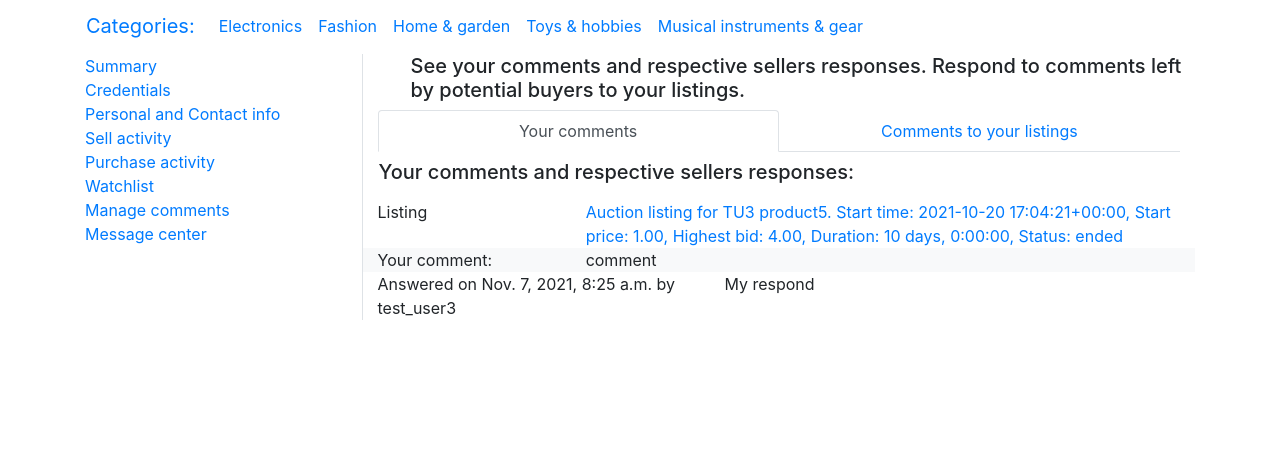
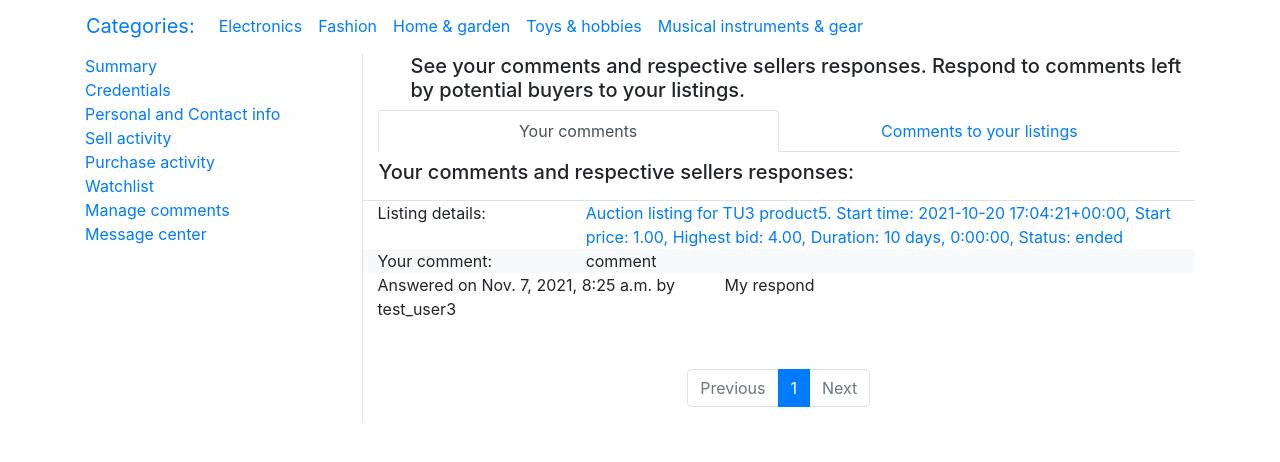
Before and after one commit to muhoed/cs50_web_python, a Django app: page /account/1/comments/ in a window 1280 px wide. Shown: the part 189-651 px from the top of the page. Run offline with Django 3.2, Linux system fonts and the light colour scheme; a user stored in the database is signed in; data comes from the database, SQL or seed files in the repository; both versions use the stored data as it was after the commit; some libraries are stand-ins or nearby versions.

Commit message:
pagination in managecommentsview tabs - in-progress

```diff
--- a/commerce/auctions/templates/auctions/account/comments/comments.html
+++ b/commerce/auctions/templates/auctions/account/comments/comments.html
@@ -20,11 +20,10 @@
 				<div class="row" id="tab-header">
 					<h5 class="ml-3">Your comments and respective sellers responses:</h5>
 				</div>
-				{% for comment in comment_list %}
-				{% if comment.author == user %}
-					<div class="mt-2 row">
+				{% for comment in left_comment_list %}
+					<div class="mt-2 row border border-top-1 border-right-0 border-bottom-0 border-left-0">
 						<div class="col-md-3">
-							Listing
+							Listing details:
 						</div>
 						<div class="col-md-9">
 							<a href="{% url 'auctions:listing' comment.listing.pk %}">{{ comment.listing }}</a>
@@ -48,18 +47,58 @@
 						</div>
 					</div>
 					{% endfor %}
-				{% endif %}
 				{% endfor %}
+				<div class="mt-5 row justify-content-center">
+				  <nav aria-label="...">
+					<ul class="pagination">
+
+					  {% if left_comment_page_obj.has_previous %}
+						<li class="page-item">
+						  <a href="?page={{ left_comment_page_obj.previous_page_number }}" class="page-link">Previous</a>
+						</li>
+						<li>
+						  <a class="page-link" href="?page={{ left_comment_page_obj.previous_page_number }}">
+							{{ left_comment_page_obj.previous_page_number }}
+						  </a>
+						</li>
+					  {% else %}
+						<li class="page-item disabled">
+						  <span class="page-link">Previous</span>
+						</li>
+					  {% endif %}
+
+					  <li class="page-item active">
+						<span class="page-link">{{ left_comment_page_obj.number }}</span>
+					  </li>
+
+					  {% if left_comment_page_obj.has_next %}
+						<li class="page-item">
+						  <a class="page-link" href="?page={{ left_comment_page_obj.next_page_number }}">
+							{{ left_comment_page_obj.next_page_number }}
+						  </a>
+						</li>
+						<li class="page-item ">
+						  <a class="page-link" href="?page={{ left_comment_page_obj.next_page_number }}">Next</a>
+						</li>
+					  {% else %}
+						<li class="page-item disabled">
+						  <span class="page-link">Next</span>
+						</li>
+					  {% endif %}
+
+					</ul>
+				  </nav>
+				</div>
 			</div>
 			<div class="tab-pane mt-2" id="toyou">
 				<div class="row" id="tab-header">
 					<h5 class="ml-3">Comments left to your listings:</h5>
 				</div>
-				{% for comment in comment_list %}
+				{% for comment in received_comment_list %}
 				{% if comment.author != user %}
-					<div class="mt-2 row">
+					<div class="mt-2 row border border-top-1 border-right-0 border-bottom-0 border-left-0">
 						<div class="col-md-5">
-							Listing
+							Listing details:
 						</div>
 						<div class="col-md-7">
 							<a href="{% url 'auctions:update_listing' user_pk=user.pk pk=comment.listing.pk %}">{{ comment.listing }}</a>
@@ -86,6 +125,47 @@
 					<a href="{% url 'auctions:answer_comment' user.pk comment.pk %}"><button class="btn btn-primary">Respond</button></a>
 				{% endif %}
 				{% endfor %}
+				<div class="mt-5 row justify-content-center">
+				  <nav aria-label="...">
+					<ul class="pagination">
+
+					  {% if received_comment_page_obj.has_previous %}
+						<li class="page-item">
+						  <a href="?page={{ received_comment_page_obj.previous_page_number }}" class="page-link">Previous</a>
+						</li>
+						<li>
+						  <a class="page-link" href="?page={{ received_comment_page_obj.previous_page_number }}">
+							{{ received_comment_page_obj.previous_page_number }}
+						  </a>
+						</li>
+					  {% else %}
+						<li class="page-item disabled">
+						  <span class="page-link">Previous</span>
+						</li>
+					  {% endif %}
+
+					  <li class="page-item active">
+						<span class="page-link">{{ received_comment_page_obj.number }}</span>
+					  </li>
+
+					  {% if received_comment_page_obj.has_next %}
+						<li class="page-item">
+						  <a class="page-link" href="?page={{ received_comment_page_obj.next_page_number }}">
+							{{ received_comment_page_obj.next_page_number }}
+						  </a>
+						</li>
+						<li class="page-item ">
+						  <a class="page-link" href="?page={{ received_comment_page_obj.next_page_number }}">Next</a>
+						</li>
+					  {% else %}
+						<li class="page-item disabled">
+						  <span class="page-link">Next</span>
+						</li>
+					  {% endif %}
+
+					</ul>
+				  </nav>
+				</div>
 			</div>
 		</div>
 	</div>
--- a/commerce/auctions/views.py
+++ b/commerce/auctions/views.py
@@ -29,6 +29,7 @@ from django.views.generic.edit import FormView, CreateView, UpdateView, DeleteVi
 from django.views.decorators.cache import never_cache
 from django.core.exceptions import ImproperlyConfigured, ValidationError
 from django.template import loader
+from django.core.paginator import Paginator
 
 from .models import *
 from .forms import *
@@ -998,7 +999,25 @@ class ManageCommentsView(LoginRequiredMixin, CorrectUserTestMixin, ListView):
     """
     Displays comments to listings of current user and comments current user left on others listings.
     """
-    paginate_by = 10
+    page_size_num = 10
+
+    def get_context_data(self, **kwargs):
+        context = super().get_context_data(**kwargs)
+
+        # prepare data for pagination per list
+        queryset = self.get_queryset()
+        for key, value in queryset.items():
+            self.page_kwarg = key + "_page"
+            paginator, page, qset, is_paginated = self.paginate_queryset(value, self.page_size_num)
+            ctx = {
+                key + '_paginator': paginator,
+                key + '_page_obj': page,
+                key + '_is_paginated': is_paginated,
+                key + '_list': qset
+            }
+            context.update(ctx)
+
+        return context
 
     def dispatch(self, *args, **kwargs):
         if 'user_pk' not in kwargs:
@@ -1008,8 +1027,33 @@ class ManageCommentsView(LoginRequiredMixin, CorrectUserTestMixin, ListView):
         self.user = User.objects.get(pk=kwargs['user_pk'])
         return super().dispatch(*args, **kwargs)
 
+    # modified get method to support pagination of multiple querysets combined to dictionary
+    def get(self, request, *args, **kwargs):
+        self.object_list = self.get_queryset()
+        allow_empty = self.get_allow_empty()
+
+        if not allow_empty:
+            # Checking every queryset in dictionary
+            for key, value in self.object_list.items():
+                # When pagination is enabled and object_list is a queryset,
+                # it's better to do a cheap query than to load the unpaginated
+                # queryset in memory.
+                if self.page_size_num is not None and hasattr(value, 'exists'):
+                    is_empty = not value.exists()
+                else:
+                    is_empty = not value
+                if is_empty:
+                    raise Http404(_('Empty list and “%(class_name)s.allow_empty” is False.') % {
+                        'class_name': self.__class__.__name__,
+                    })
+        context = self.get_context_data()
+        return self.render_to_response(context)
+
     def get_queryset(self):
-        return Comment.objects.filter(Q(author=self.user)|Q(listing__product__seller=self.user))
+        return {
+            "left_comment": Comment.objects.filter(author=self.user),
+            "received_comment": Comment.objects.filter(listing__product__seller=self.user)
+        }
 
 
 class CreateRespondToCommentView(LoginRequiredMixin, CorrectUserTestMixin, CreateView):
```
Also changed, not shown: commerce/db.sqlite3.
